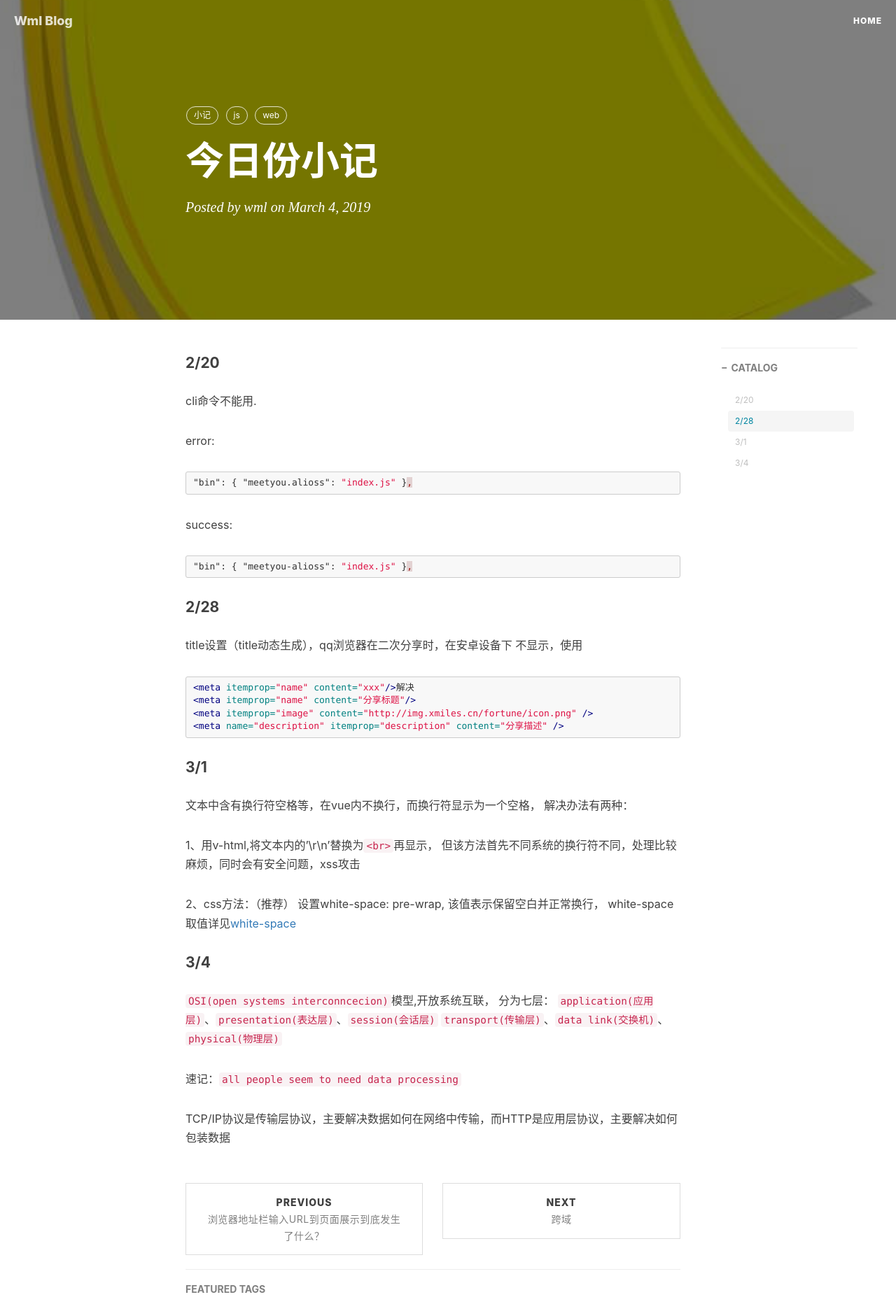
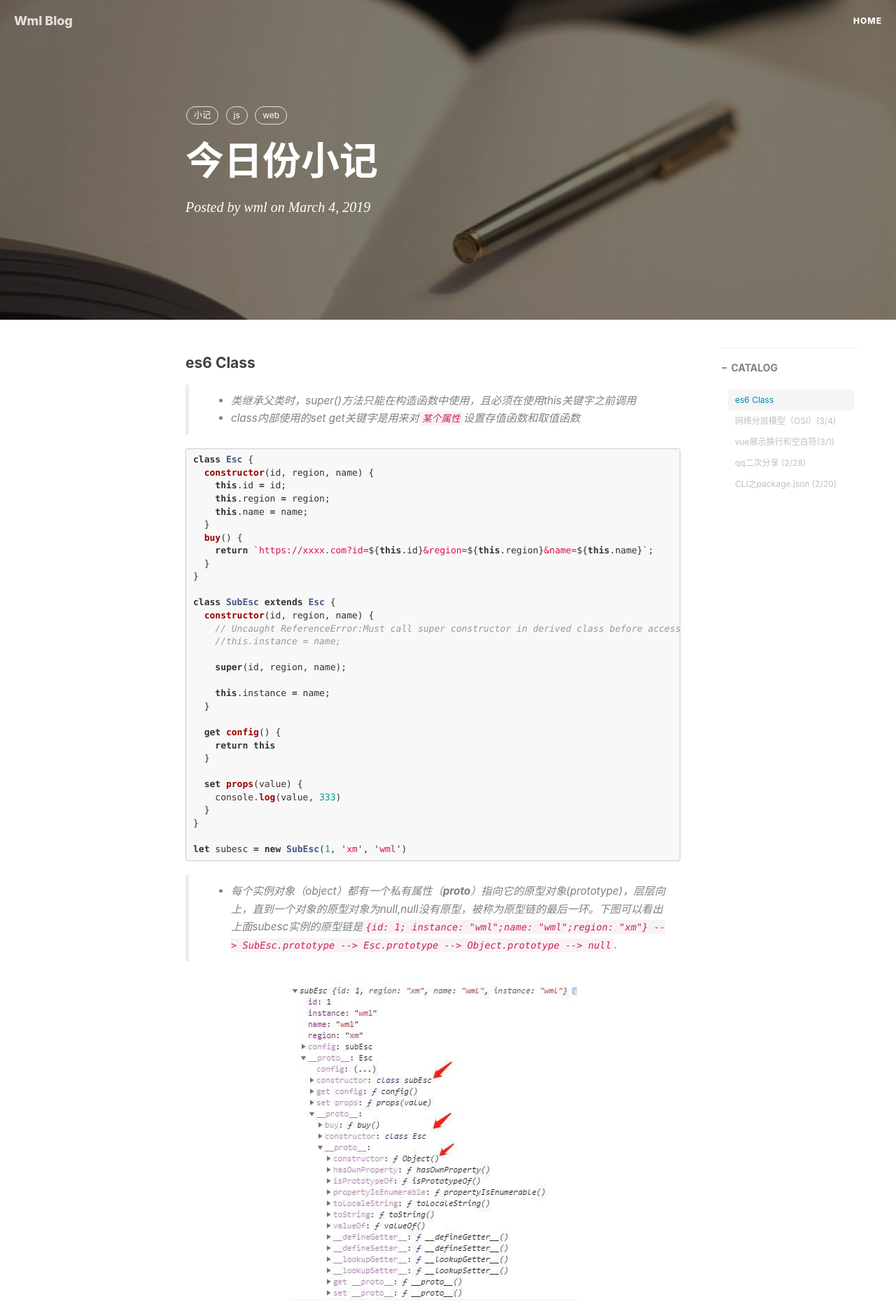
Before and after one commit to wumeilian/wumeilian.github.io, a Jekyll site: the page built from _posts/2019-03-04-present-mark.md, in a window 1280 px wide. Shown: the top 1874 px of the page at 70% size. Built offline with Jekyll 4.4.1, drawn with Linux system fonts in a browser that asks for light colours; nearby versions of some CDN libraries; comment, search, counter and statistics services are not loaded; some of the changed text lies outside the part shown.

Commit message:
add preset tip

````diff
--- a/_config.yml
+++ b/_config.yml
@@ -5,7 +5,7 @@ title: Wml Blog
 SEOTitle: 吴美莲的博客 | Wml Blog
 header-img: img/home-bg.png
 email: 1054527951@qq.com
-description: "前端开发 | 未知的世界才值得期待 | 吴美莲，Web & Front-end Engineer | wumeilian的个人博客呀"
+description: "前端开发 | 吴美莲，Web & Front-end Engineer | wumeilian的个人博客呀"
 keyword: "wumeilian, wml, wuml, 前端, Wml Blog, 博客，Web, Css, Javascript"
 url: "https://meilianwu.com/"              # your host, for absolute URL
 baseurl: ""                             # for example, '/blog' if your blog hosted on 'host/blog'
@@ -18,7 +18,7 @@ favicon: favicon.ico
 
 # Sidebar settings
 sidebar: true                           # whether or not using Sidebar.
-sidebar-about-description: "Web Developer <br/> 未知的我们向着未知的世界出发"
+sidebar-about-description: "Web Developer <br/> 学而时习之"
 sidebar-avatar: /img/avatar.png      # use absolute URL, seeing it's used in both `/` and `/about/`
 
 
@@ -52,7 +52,13 @@ gitalk:
 
 
 # Friends
-friends: [{
-  title: "wfm's github",
-  href: "https://github.com/wfm19970"
-}]
+friends: [
+  {
+    title: "wfm's github",
+    href: "https://github.com/wfm19970"
+  },
+  {
+    title: "chenshuyao's blog",
+    href: "https://chenshuyao.cn/"
+  }
+]
--- a/_posts/2019-03-04-present-mark.md
+++ b/_posts/2019-03-04-present-mark.md
@@ -3,7 +3,7 @@ layout:     post
 title:      "今日份小记"
 subtitle:   ""
 author:     "wml"
-header-img: "img/present/2.jpg"
+header-img: "img/present/1.jpg"
 header-mask:  0.5
 catalog: true
 tags:
@@ -13,7 +13,85 @@ tags:
     - web
 ---
 
-#### 2/20
+#### es6 Class
+
+> * 类继承父类时，super()方法只能在构造函数中使用，且必须在使用this关键字之前调用
+> * class内部使用的set get关键字是用来对`某个属性`设置存值函数和取值函数
+
+```js
+class Esc {
+  constructor(id, region, name) {
+    this.id = id;
+    this.region = region;
+    this.name = name;
+  }
+  buy() {
+    return `https://xxxx.com?id=${this.id}&region=${this.region}&name=${this.name}`;
+  }
+}
+
+class SubEsc extends Esc {
+  constructor(id, region, name) {
+    // Uncaught ReferenceError:Must call super constructor in derived class before accessing 'this' or returning from derived constructor
+    //this.instance = name;
+
+    super(id, region, name);
+
+    this.instance = name;
+  }
+
+  get config() {
+    return this
+  }
+
+  set props(value) {
+    console.log(value, 333)
+  }
+}
+
+let subesc = new SubEsc(1, 'xm', 'wml')
+```
+
+> * 每个实例对象（object）都有一个私有属性（__proto__）指向它的原型对象(prototype)，层层向上，直到一个对象的原型对象为null,null没有原型，被称为原型链的最后一环。下图可以看出上面subesc实例的原型链是`{id: 1; instance: "wml";name: "wml";region: "xm"}  --> SubEsc.prototype --> Esc.prototype --> Object.prototype --> null`.
+
+![present](/img/present/2.jpg)
+
+#### 网络分层模型（OSI）(3/4)
+
+`OSI(open systems interconncecion)`模型,开放系统互联，
+分为七层：
+`application(应用层)`、`presentation(表达层)`、`session(会话层)`
+`transport(传输层)`、`data link(交换机)`、`physical(物理层)`
+
+速记：`all people seem to need data processing`
+
+TCP/IP协议是传输层协议，主要解决数据如何在网络中传输，而HTTP是应用层协议，主要解决如何包装数据
+
+#### vue展示换行和空白符(3/1)
+
+文本中含有换行符空格等，在vue内不换行，而换行符显示为一个空格，
+解决办法有两种：
+
+1、用v-html,将文本内的'\r\n'替换为`<br>`再显示，
+但该方法首先不同系统的换行符不同，处理比较麻烦，同时会有安全问题，xss攻击
+
+2、css方法：（推荐）
+设置white-space: pre-wrap, 该值表示保留空白并正常换行，
+white-space取值详见[white-space](http://www.w3school.com.cn/cssref/pr_text_white-space.asp)
+
+#### qq二次分享 (2/28)
+
+title设置（title动态生成），qq浏览器在二次分享时，在安卓设备下
+不显示，使用
+
+```html
+<meta itemprop="name" content="xxx"/>解决
+<meta itemprop="name" content="分享标题"/>
+<meta itemprop="image" content="http://img.xmiles.cn/fortune/icon.png" />
+<meta name="description" itemprop="description" content="分享描述" />
+```
+
+#### CLI之package.json (2/20)
 
 cli命令不能用.
 
@@ -32,38 +110,3 @@ success:
     "meetyou-alioss": "index.js"
   },
 ```
-
-#### 2/28
-
-title设置（title动态生成），qq浏览器在二次分享时，在安卓设备下
-不显示，使用
-
-```html
-<meta itemprop="name" content="xxx"/>解决
-<meta itemprop="name" content="分享标题"/>
-<meta itemprop="image" content="http://img.xmiles.cn/fortune/icon.png" />
-<meta name="description" itemprop="description" content="分享描述" />
-```
-
-#### 3/1
-
-文本中含有换行符空格等，在vue内不换行，而换行符显示为一个空格，
-解决办法有两种：
-
-1、用v-html,将文本内的'\r\n'替换为`<br>`再显示，
-但该方法首先不同系统的换行符不同，处理比较麻烦，同时会有安全问题，xss攻击
-
-2、css方法：（推荐）
-设置white-space: pre-wrap, 该值表示保留空白并正常换行，
-white-space取值详见[white-space](http://www.w3school.com.cn/cssref/pr_text_white-space.asp)
-
-#### 3/4
-
-`OSI(open systems interconncecion)`模型,开放系统互联，
-分为七层：
-`application(应用层)`、`presentation(表达层)`、`session(会话层)`
-`transport(传输层)`、`data link(交换机)`、`physical(物理层)`
-
-速记：`all people seem to need data processing`
-
-TCP/IP协议是传输层协议，主要解决数据如何在网络中传输，而HTTP是应用层协议，主要解决如何包装数据
````
Also changed, not shown: img/present/2.jpg.
